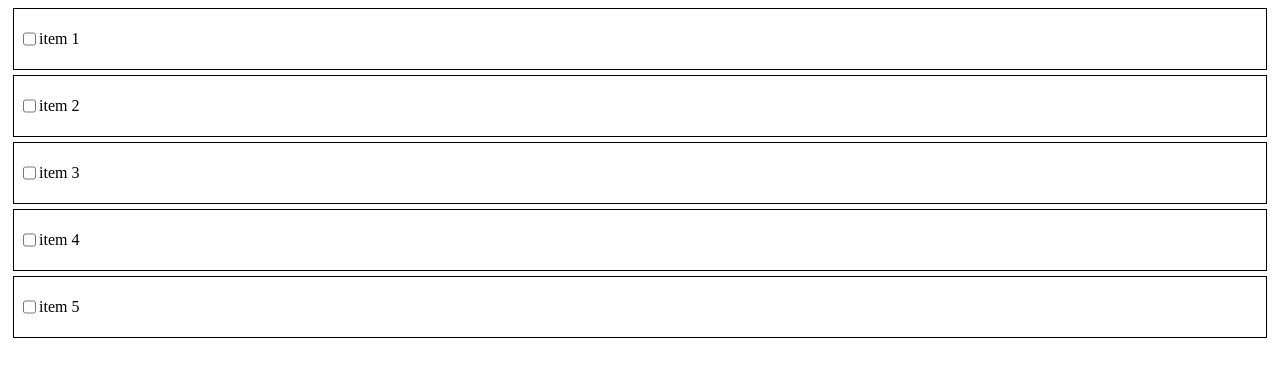
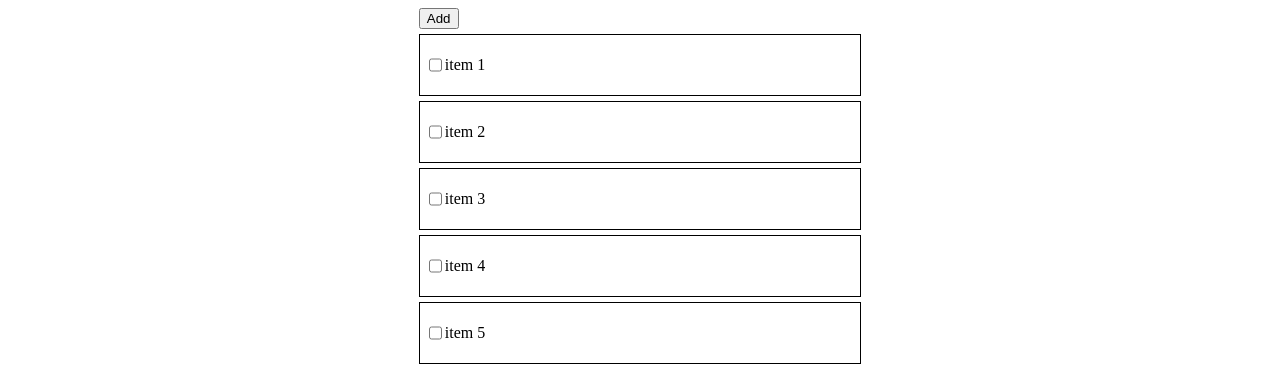
Before and after one commit to ALostCAWs/todo-vue, a Vue app: page / in a window 1280 px wide. Shown: the top 378 px of the page. Built offline with nearby package versions, Linux system fonts and the light colour scheme.

Commit message:
Adds simple toggleable modal component

```diff
--- a/src/App.vue
+++ b/src/App.vue
@@ -1,17 +1,56 @@
 <script setup>
+import { ref } from 'vue'
+import AddItemModal from './components/AddItemModal.vue'
+import ToggleModalButton from './components/ToggleModalButton.vue'
 import TodoList from './components/TodoList.vue'
 </script>
 
 <template>
-  <TodoList />
+  <div class="todo-container">
+    <div v-if="modalActive">
+      <AddItemModal
+        :modalActive="modalActive"
+        :toggleModal="toggleModal"
+      />
+    </div>
+    <ToggleModalButton
+      :toggleModal="toggleModal"
+    />
+    <TodoList
+      :list="list"
+    />
+  </div>
 </template>
 
 <script>
 export default {
+  name: 'App',
+  components: {
+    AddItemModal
+  },
+  methods: {
+    toggleModal: function () {
+      this.modalActive = !this.modalActive;
+    }
+  },
   data() {
     return {
-      isDone: this.done
-    }
+      modalActive: false,
+      list: [
+        { text: "item 1", date: undefined },
+        { text: "item 2", date: undefined },
+        { text: "item 3", date: undefined },
+        { text: "item 4", date: undefined },
+        { text: "item 5", date: undefined }
+      ]
+    };
   }
 }
 </script>
+
+<style>
+.todo-container {
+  width: 35%;
+  margin: auto;
+}
+</style>
--- /dev/null
+++ b/src/components/AddItemModal.vue
@@ -0,0 +1,68 @@
+<script setup>
+import ToggleModalButton from './ToggleModalButton.vue';
+</script>
+
+<template>
+  <div class ="modal-mask">
+    <div class="add-modal modal">
+      <ToggleModalButton
+        :toggleModal="toggleModal"
+      />
+    </div>
+  </div>
+</template>
+
+<script>
+export default {
+  props: {
+    modalActive: { required: true },
+    toggleModal: { required: true }
+  },
+  data() {
+    return {
+      isDone: this.done
+    }
+  }
+}
+</script>
+
+<style>
+.modal-mask {
+  display: flex;
+  justify-content: center;
+  align-items: center;
+
+  position: fixed;
+  z-index: 8000;
+
+  top: 0;
+  left: 0;
+
+  width: 100%;
+  height: 100%;
+
+  background-color: #dddddd5a;
+}
+.modal {
+  display: flex;
+  z-index: 9000;
+
+  width: 50%;
+  height: 50%;
+
+  margin: auto;
+
+  background-color: #fff;
+}
+</style>
+
+<style scoped>
+.toggle-modal {
+  align-self: flex-end;
+
+  height: 10%;
+  width: 5.25%;
+
+  margin: 20px auto;
+}
+</style>
--- a/src/components/ListItem.vue
+++ b/src/components/ListItem.vue
@@ -24,9 +24,13 @@ export default {
   display: flex;
   flex-direction: row;
 
-  margin: 5px;
+  margin: 5px 0;
   padding: 5px;
 
   border: thin solid black;
 }
+
+.todo-item:hover {
+  background-color: #eee;
+}
 </style>
--- a/src/components/TodoList.vue
+++ b/src/components/TodoList.vue
@@ -15,15 +15,12 @@ import ListItem from './ListItem.vue'
 
 <script>
 export default {
+  props: {
+    list: { required: true }
+  },
   data() {
     return {
-      list: [
-        { text: "item 1", date: undefined },
-        { text: "item 2", date: undefined },
-        { text: "item 3", date: undefined },
-        { text: "item 4", date: undefined },
-        { text: "item 5", date: undefined }
-      ]
+      isDone: this.done
     }
   }
 }
--- /dev/null
+++ b/src/components/ToggleModalButton.vue
@@ -0,0 +1,16 @@
+<template>
+  <button type="button" class="toggle-modal" @click="toggleModal">Add</button>
+</template>
+
+<script>
+export default {
+  props: {
+    toggleModal: { required: true }
+  },
+  data() {
+    return {
+      isDone: this.done
+    }
+  }
+}
+</script>
--- a/src/main.js
+++ b/src/main.js
@@ -1,7 +1,6 @@
 import Vue from 'vue';
 import App from './App.vue';
-import TodoList from './components/TodoList.vue';
 
 new Vue({
-  render: (h) => h(TodoList),
+  render: (h) => h(App),
 }).$mount('#app');
```
Also changed, not shown: src/components/LabelTextbox.vue (added, +28 -0 lines).
